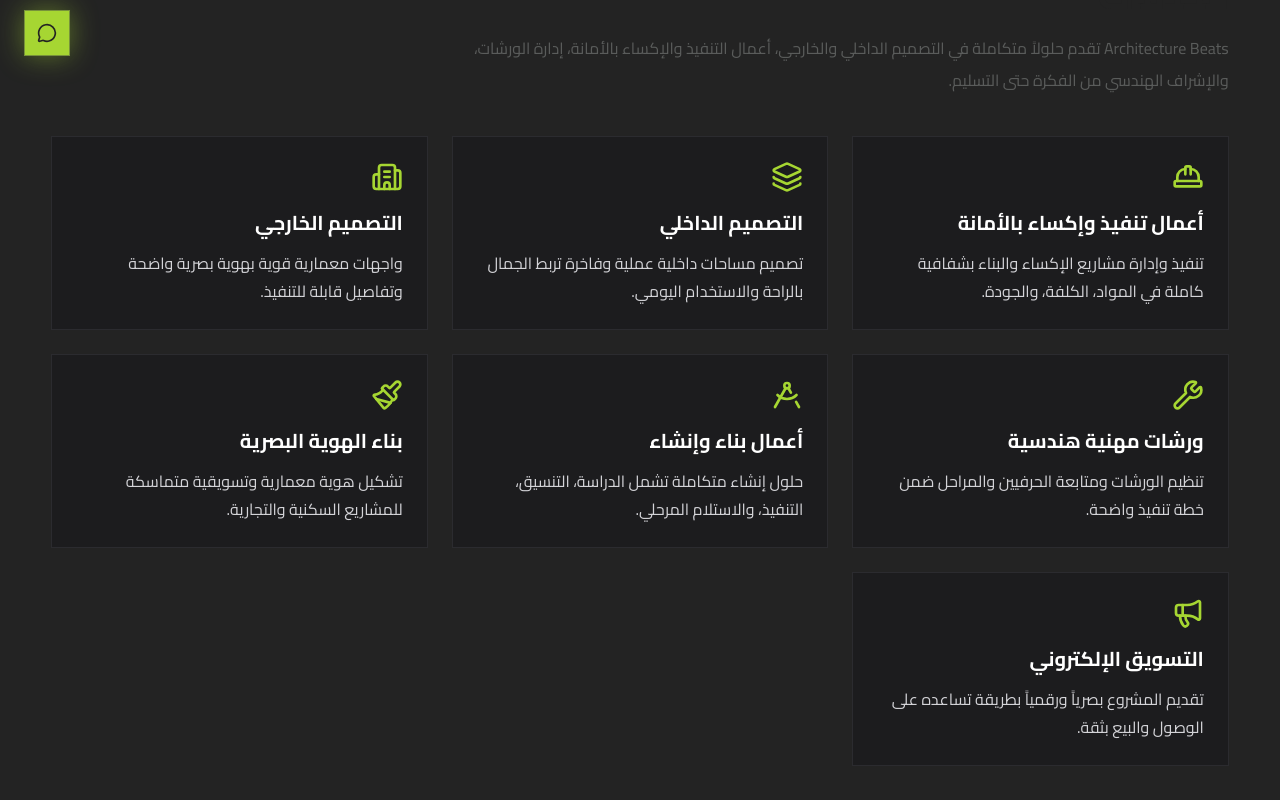
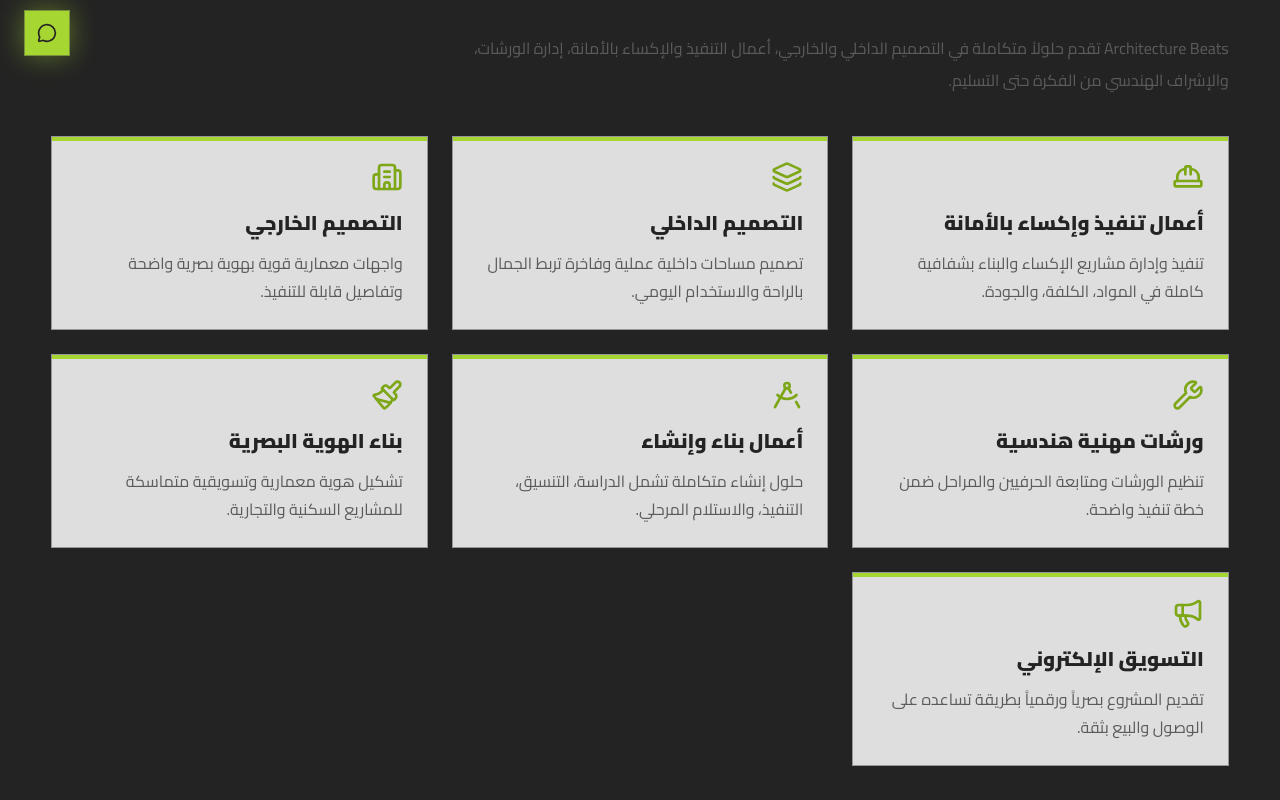
Before and after one commit to abod-haes/architecture-beats, a Next.js app: page / in a window 1280 px wide. Shown: the part 720-1520 px from the top of the page. Built offline with nearby package versions, Linux system fonts and the light colour scheme.

Commit message:
Update service cards for construction identity

```diff
--- a/src/components/ui/ServiceCard.tsx
+++ b/src/components/ui/ServiceCard.tsx
@@ -3,6 +3,7 @@
 import { motion } from "framer-motion";
 import { ServiceItem } from "@/data/siteData";
 import type { ComponentType } from "react";
+import { fadeUp } from "@/lib/motion";
 
 type Props = {
   item: ServiceItem;
@@ -13,13 +14,14 @@ export default function ServiceCard({ item }: Props) {
 
   return (
     <motion.article
-      whileHover={{ y: -8, scale: 1.01 }}
-      className="group relative overflow-hidden border border-brand-primary/20 bg-zinc-900/60 p-6"
+      variants={fadeUp}
+      whileHover={{ y: -8, scale: 1.015 }}
+      className="group relative overflow-hidden border border-brand-dark/15 bg-white/85 p-6 transition-colors hover:border-brand-primary/70"
     >
-      <div className="absolute inset-0 bg-[linear-gradient(140deg,rgba(166,214,50,0.16),transparent_55%)] opacity-0 transition-opacity group-hover:opacity-100" />
-      <Icon className="relative mb-4 h-8 w-8 text-brand-primary" />
-      <h3 className="relative mb-3 text-xl font-bold text-white">{item.title}</h3>
-      <p className="relative leading-7 text-zinc-300">{item.description}</p>
+      <div className="absolute inset-x-0 top-0 h-1 bg-brand-primary transition-all duration-500 group-hover:h-2" />
+      <Icon className="relative mb-4 h-8 w-8 text-brand-secondary" />
+      <h3 className="relative mb-3 text-xl font-black text-brand-dark">{item.title}</h3>
+      <p className="relative leading-7 text-brand-gray">{item.description}</p>
     </motion.article>
   );
 }
```
